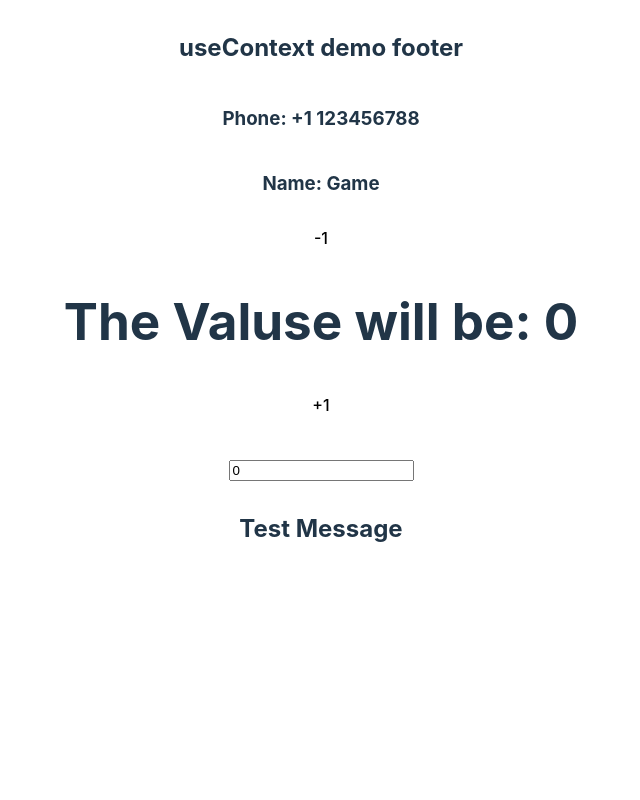
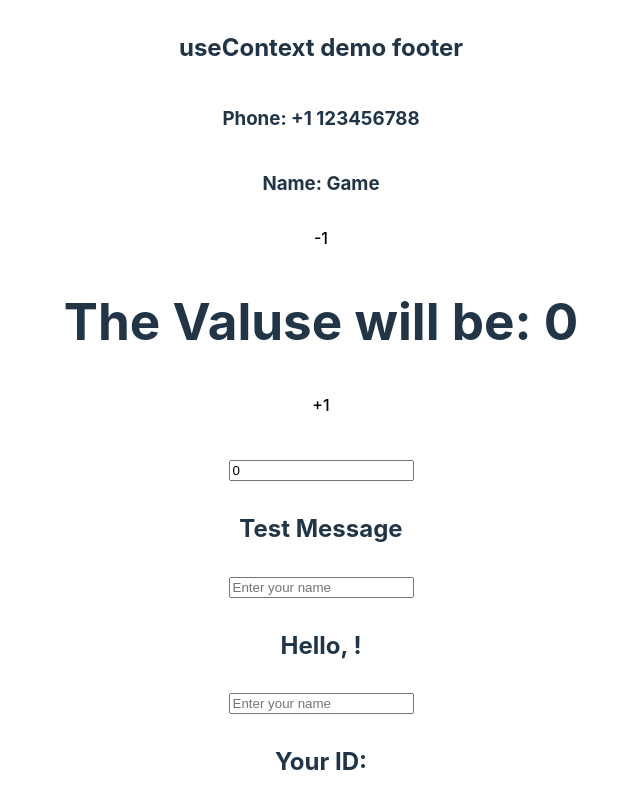
Before and after one commit to Stanrighttoleft/react-hook, a React (Vite) app: page / in a window 1280 px wide. Shown: the part 1961-2761 px from the top of the page, without its empty margins (319-959 px from the left). Before the commit the page ends 2528 px from the top, so only its background shows below. Built offline with nearby package versions, Linux system fonts and the light colour scheme.

Commit message:
custom hook

```diff
--- a/src/App.jsx
+++ b/src/App.jsx
@@ -10,6 +10,7 @@ import Usecontextprofile from './component/usecontext-profile'
 import Usecontextfooter from './component/usecontext-footer'
 import Usereducer1 from './component/usereducer'
 import Uselayouteffect from './component/uselayouteffect'
+import Custom from './component/customhook'
 
 
 function App() {
@@ -39,6 +40,7 @@ function App() {
         <Usecontextfooter/>
         <Usereducer1/>
         <Uselayouteffect/>
+        <Custom/>
 
 
 
--- /dev/null
+++ b/src/component/customhook.jsx
@@ -0,0 +1,22 @@
+import React,{useEffect, useState} from 'react'
+import Uselocalstorage from '../hooks/useLocalstorage'
+
+const Custom = () => {
+
+    const [name, setName]=Uselocalstorage('username','')
+    const [id, setId]=Uselocalstorage('userid','')
+
+
+  return (
+    <div>
+        <input type="text" placeholder="Enter your name" value={name} onChange={(e)=>setName(e.target.value)}/>
+        <h2>Hello, {name}!</h2>
+
+        <input type="text" placeholder="Enter your name" value={id} onChange={(e)=>setId(e.target.value)}/>
+        <h2>Your ID: {id}</h2>
+
+    </div>
+  )
+}
+
+export default Custom
--- /dev/null
+++ b/src/hooks/useLocalstorage.jsx
@@ -0,0 +1,16 @@
+import React,{useState, useEffect} from 'react'
+
+const Uselocalstorage = (key, initialvalue) => {
+    const [name, setName]=useState(
+        localStorage.getItem(key)?
+        localStorage.getItem(key):initialvalue
+    );
+
+    useEffect(()=>{
+        localStorage.setItem(key,name)
+    },[name,key])
+
+  return [name, setName]
+}
+
+export default Uselocalstorage
```
